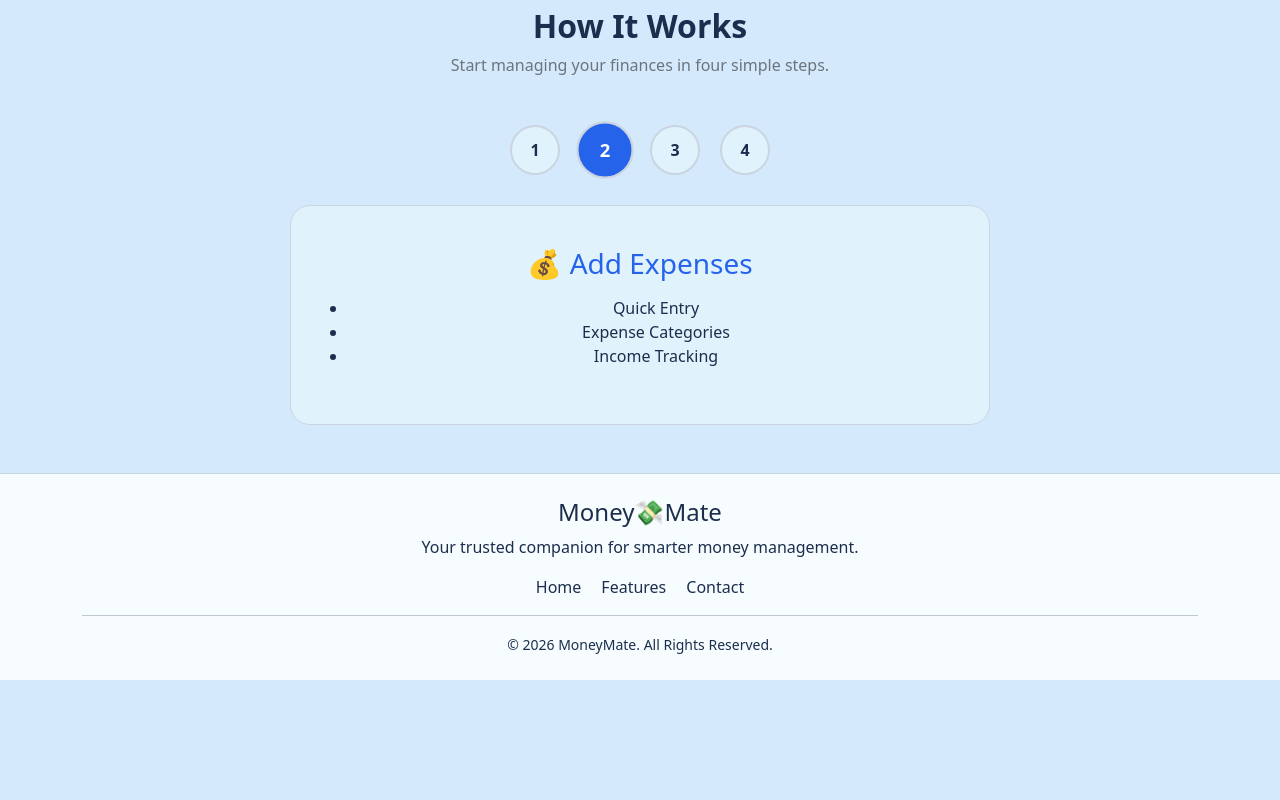
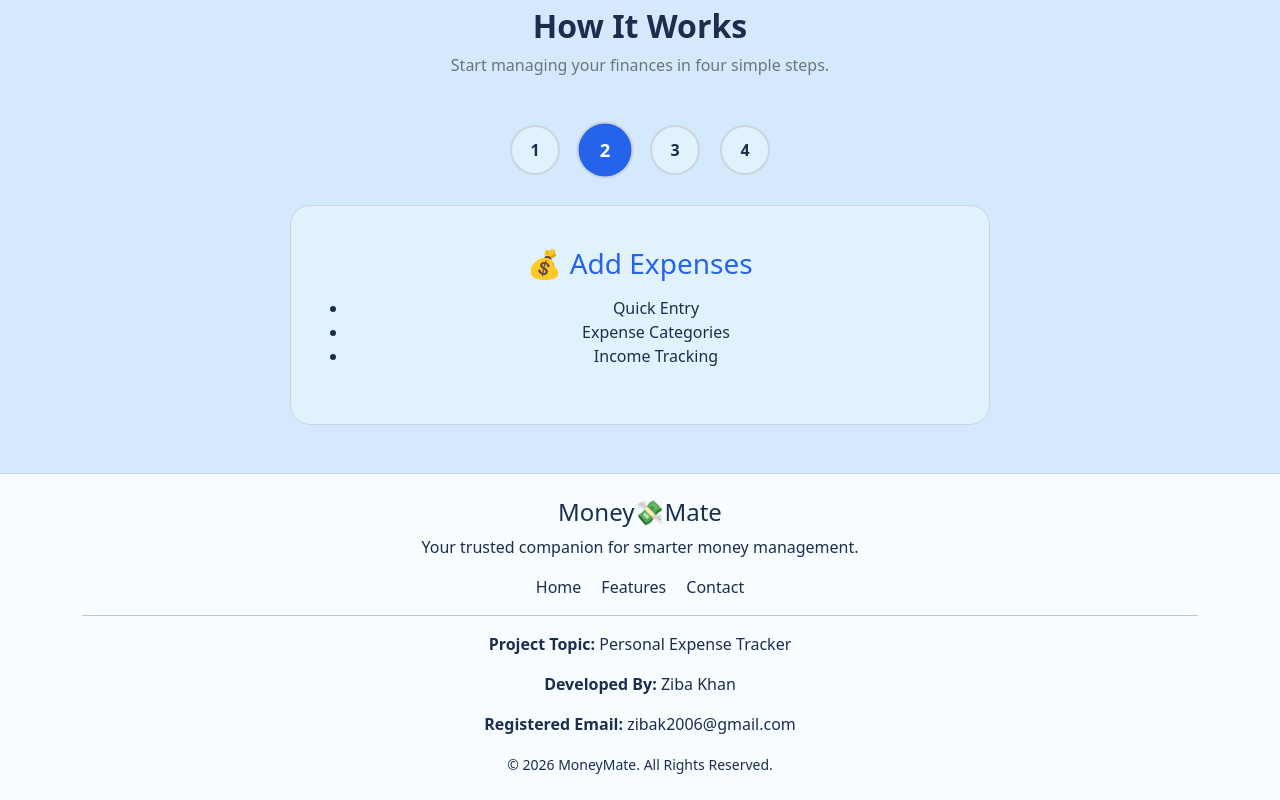
Before and after one commit to Ziba006/MoneyMate-Expense-Tracker, a React (Vite) app: page / in a window 1280 px wide. Shown: the part 1355-2155 px from the top of the page. Before the commit the page ends 2035 px from the top, so only its background shows below. Built offline with nearby package versions, Linux system fonts and the light colour scheme.

Commit message:
footer chnages

```diff
--- a/src/pages/Home.jsx
+++ b/src/pages/Home.jsx
@@ -222,6 +222,20 @@ useEffect(() => {
 
     <hr />
 
+<p>
+    <strong>Project Topic: </strong>
+    Personal Expense Tracker
+  </p>
+
+  <p>
+    <strong>Developed By: </strong>
+    Ziba Khan
+  </p>
+
+  <p>
+    <strong>Registered Email: </strong>
+   zibak2006@gmail.com
+  </p>
     <small>
       © 2026 MoneyMate. All Rights Reserved.
     </small>
```
